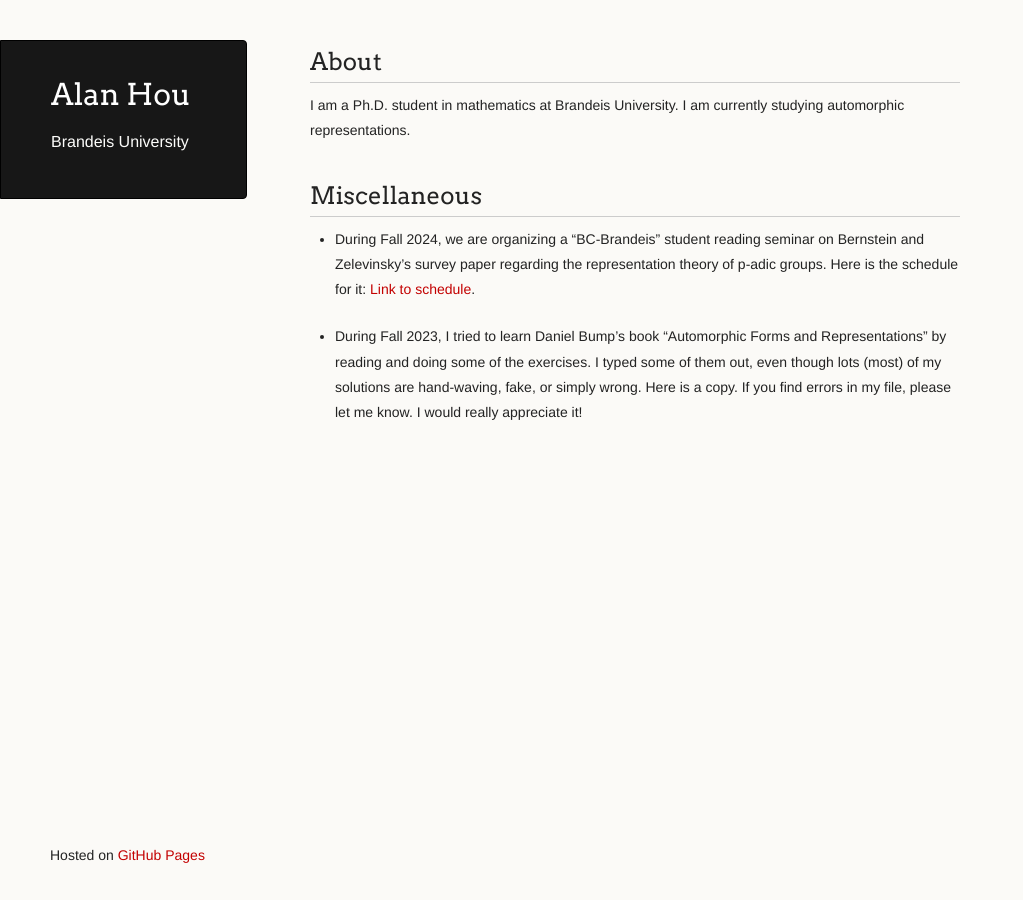
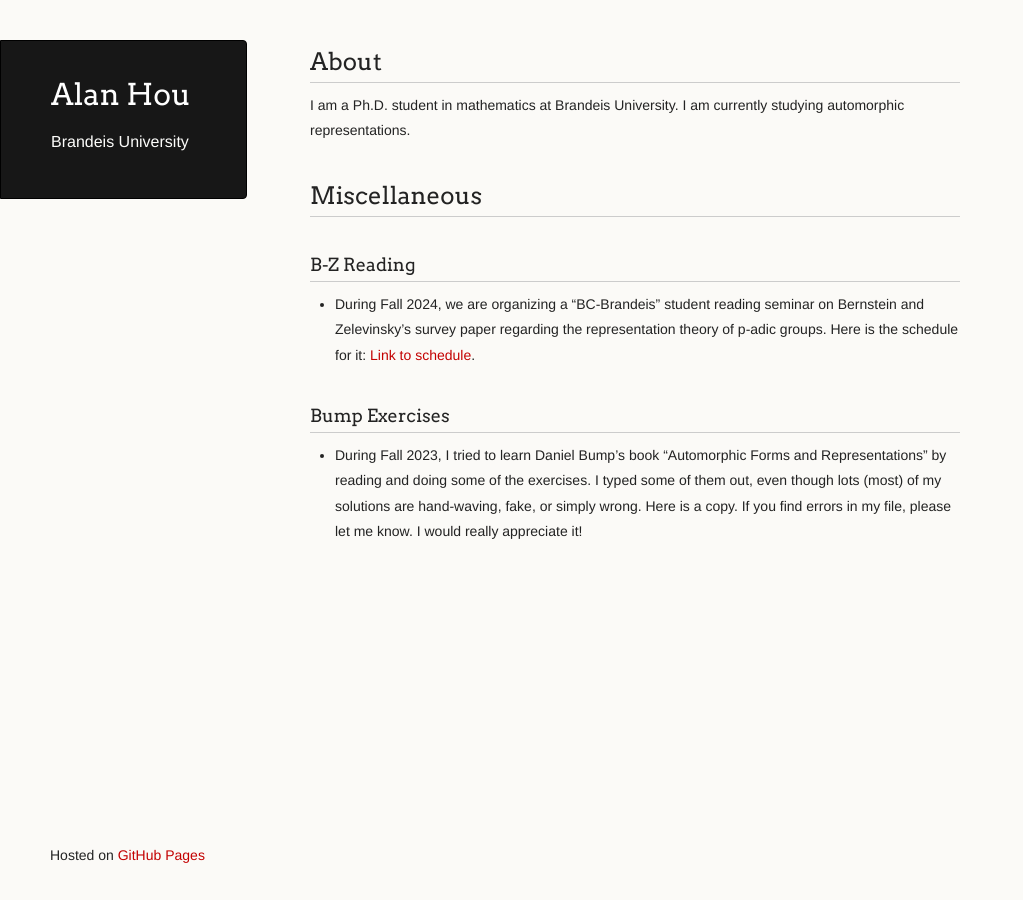
Before and after one commit to axhou/axhou.github.io, a Jekyll site: the page built from index.md, in a window 1280 px wide. Shown: the whole page, without its empty margins (0-1023 px from the left). Built offline with Jekyll 4.4.1, drawn with Linux system fonts in a browser that asks for light colours; our own code applies the rules of GitHub Pages for plain Markdown files.

Commit message:
Update index.md

```diff
--- a/index.md
+++ b/index.md
@@ -11,6 +11,8 @@ I am a Ph.D. student in mathematics at Brandeis University. I am currently study
 
 ## Miscellaneous
 
+### B-Z Reading
 - During Fall 2024, we are organizing a "BC-Brandeis" student reading seminar on Bernstein and Zelevinsky's survey paper regarding the representation theory of p-adic groups. Here is the schedule for it: [Link to schedule](./bzf2024.html).
 
+### Bump Exercises
 - During Fall 2023, I tried to learn Daniel Bump's book "Automorphic Forms and Representations" by reading and doing some of the exercises. I typed some of them out, even though lots (most) of my solutions are hand-waving, fake, or simply wrong. Here is a copy. If you find errors in my file, please let me know. I would really appreciate it!
```
